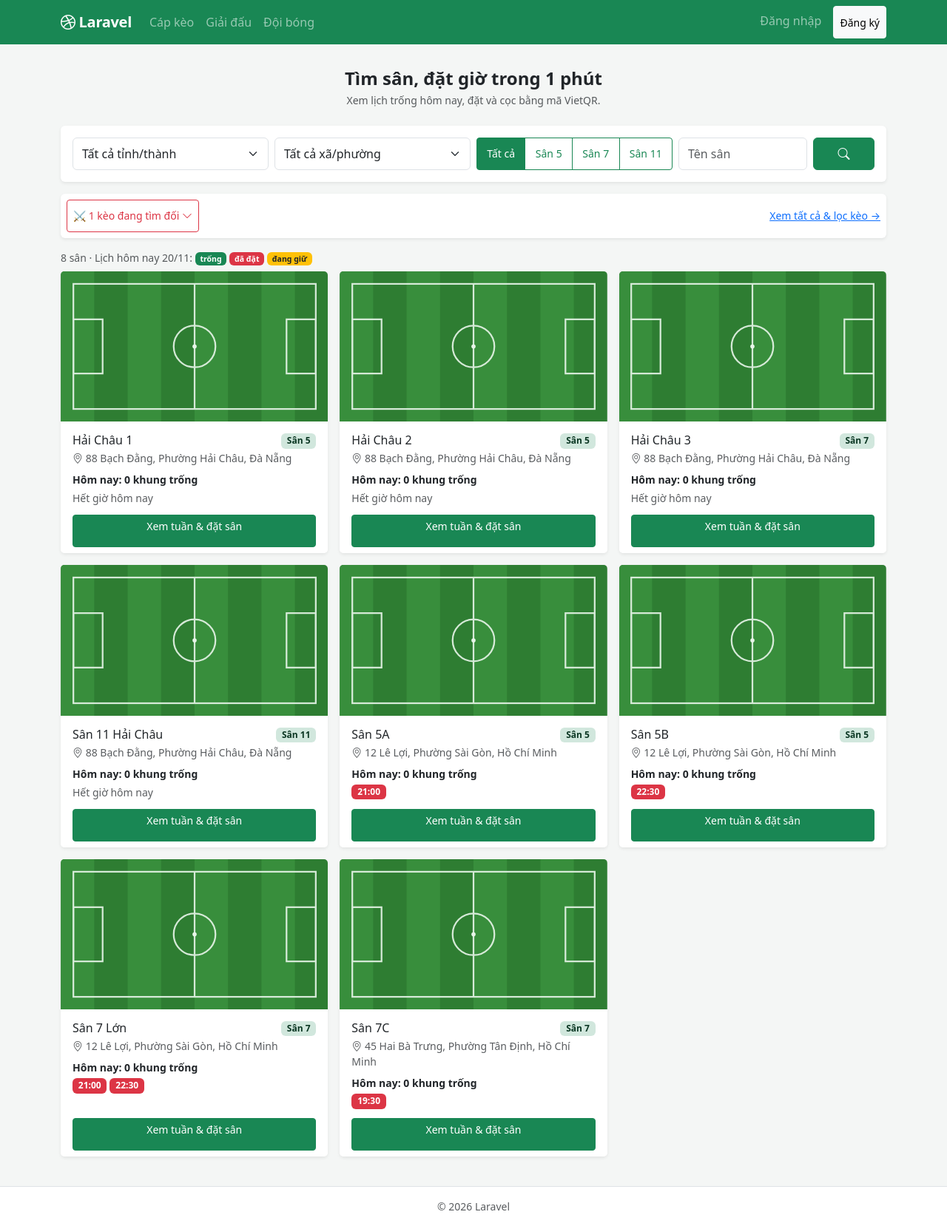
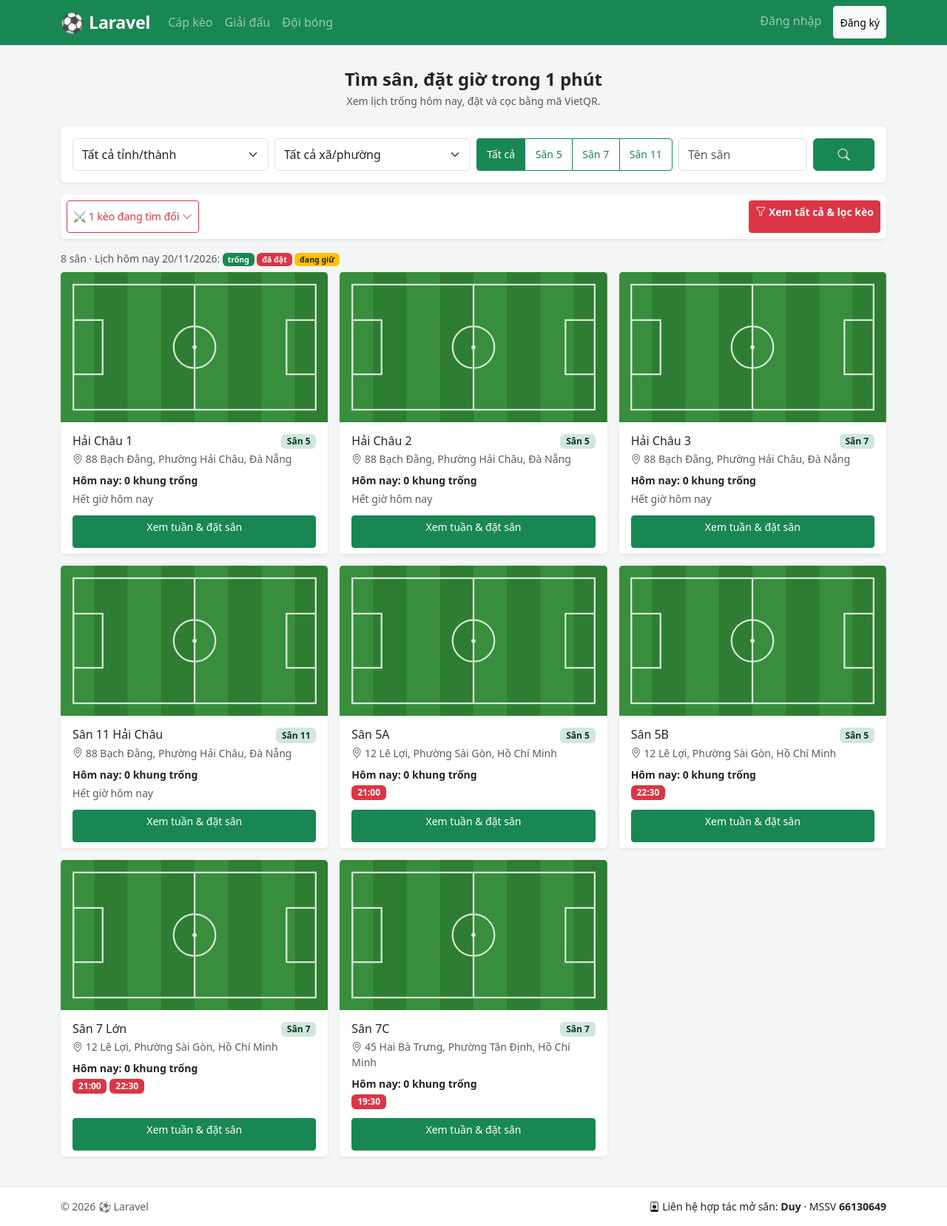
Before and after one commit to duy-2708/dat-san, a Laravel app: page / in a window 1280 px wide. Shown: the whole page at 74% size. Run offline with Laravel 12, Linux system fonts and the light colour scheme; data comes from the database, SQL or seed files in the repository; data that the repository does not hold is empty; parts of the project's set-up code (start-up, migrations or seed data) failed here and were passed over.

Commit message:
Bo sung 9E: logo trai banh, ngay dd/mm/yyyy toan bo, footer lien he Duy, nut xem va loc keo tren trang chu

```diff
--- a/app/Notifications/KhachBaoDaChuyen.php
+++ b/app/Notifications/KhachBaoDaChuyen.php
@@ -30,7 +30,7 @@ class KhachBaoDaChuyen extends Notification
             ->greeting('Chào '.$notifiable->name.',')
             ->line('Khách **'.$d->tenNguoiDat().'** báo đã chuyển **'.$tien.'** với nội dung **'.$d->ma_don.'**.')
             ->line('Sân '.$d->san->ten.' · '.\Carbon\Carbon::parse($d->ngay)->format('d/m/Y').' · '.$d->khungGioNhan().'.')
-            ->line('Mở app ngân hàng kiểm tra rồi bấm **Đã nhận cọc** hoặc **Không thấy tiền**. Giữ chỗ tới '.$d->giu_cho_den->format('H:i d/m').', quá giờ đơn tự huỷ.')
+            ->line('Mở app ngân hàng kiểm tra rồi bấm **Đã nhận cọc** hoặc **Không thấy tiền**. Giữ chỗ tới '.$d->giu_cho_den->format('H:i d/m/Y').', quá giờ đơn tự huỷ.')
             ->action('Xem đơn chờ duyệt', route('quan-ly.dat-san.index', ['trang_thai' => 'cho_thanh_toan']));
     }
 }
--- a/app/Services/KeoService.php
+++ b/app/Services/KeoService.php
@@ -523,7 +523,7 @@ class KeoService
             ->get()
             ->first(fn (Keo $k) => $k->batDauLuc()->lt($kt) && $bd->lt($k->ketThucLuc()));
         if ($trung) {
-            $this->loi($doi->ten.' đã có kèo #'.$trung->id.' lúc '.$trung->batDauLuc()->format('H:i d/m').' trùng giờ này.');
+            $this->loi($doi->ten.' đã có kèo #'.$trung->id.' lúc '.$trung->batDauLuc()->format('H:i d/m/Y').' trùng giờ này.');
         }
     }
 
--- a/resources/views/giai-dau/_bang.blade.php
+++ b/resources/views/giai-dau/_bang.blade.php
@@ -26,7 +26,7 @@
                 @php $xong = $t->trang_thai === 'da_xong'; $sua = ! empty($choSua) && $g->trang_thai === 'dang_dien_ra'; @endphp
                 <div class="border rounded p-2 mb-2 {{ $xong ? 'bg-light' : 'bg-white' }}">
                     <div class="d-flex justify-content-between small text-muted mb-1">
-                        <span>{{ $t->thoi_gian?->format('d/m H:i') ?? 'Chưa xếp giờ' }}</span>
+                        <span>{{ $t->thoi_gian?->format('d/m/Y H:i') ?? 'Chưa xếp giờ' }}</span>
                         <span class="badge {{ $xong ? 'bg-success' : 'bg-secondary' }}">{{ $xong ? 'Đã xong' : 'Chưa đá' }}</span>
                     </div>
                     @if ($sua && (! $xong || request('sua') == $t->id))
--- a/resources/views/giai-dau/index.blade.php
+++ b/resources/views/giai-dau/index.blade.php
@@ -10,7 +10,7 @@
             <span class="badge {{ ['mo_dang_ky' => 'bg-success', 'dang_dien_ra' => 'bg-primary', 'ket_thuc' => 'bg-secondary'][$g->trang_thai] ?? 'bg-dark' }}">{{ \App\Models\GiaiDau::TRANG_THAI[$g->trang_thai] }}</span>
             <h2 class="h6 mt-2 mb-1"><i class="bi bi-trophy text-warning"></i> {{ $g->ten }}</h2>
             <div class="small text-muted">{{ $g->chuSan->hoSoChuSan?->ten_co_so }} · Sân {{ $g->loai_san }} · {{ \App\Models\GiaiDau::THE_THUC[$g->the_thuc] }}</div>
-            <div class="small">{{ \Carbon\Carbon::parse($g->tu_ngay)->format('d/m') }} – {{ \Carbon\Carbon::parse($g->den_ngay)->format('d/m/Y') }}
+            <div class="small">{{ \Carbon\Carbon::parse($g->tu_ngay)->format('d/m/Y') }} – {{ \Carbon\Carbon::parse($g->den_ngay)->format('d/m/Y') }}
                 · {{ $g->doi_da_duyet_count }}/{{ $g->so_doi_toi_da }} đội
                 @if ($g->le_phi) · lệ phí {{ number_format($g->le_phi, 0, ',', '.') }}đ @endif</div>
         </div></a>
--- a/resources/views/giai-dau/show.blade.php
+++ b/resources/views/giai-dau/show.blade.php
@@ -9,7 +9,7 @@
         <span class="badge bg-success">{{ \App\Models\GiaiDau::TRANG_THAI[$g->trang_thai] }}</span>
         <h1 class="h4 mt-2 mb-1"><i class="bi bi-trophy text-warning"></i> {{ $g->ten }}</h1>
         <div class="small text-muted">Tổ chức: {{ $g->chuSan->hoSoChuSan?->ten_co_so }} · Sân {{ $g->loai_san }} · {{ \App\Models\GiaiDau::THE_THUC[$g->the_thuc] }}</div>
-        <div class="small">{{ \Carbon\Carbon::parse($g->tu_ngay)->format('d/m') }} – {{ \Carbon\Carbon::parse($g->den_ngay)->format('d/m/Y') }}
+        <div class="small">{{ \Carbon\Carbon::parse($g->tu_ngay)->format('d/m/Y') }} – {{ \Carbon\Carbon::parse($g->den_ngay)->format('d/m/Y') }}
             · tối đa {{ $g->so_doi_toi_da }} đội @if ($g->le_phi) · lệ phí {{ number_format($g->le_phi, 0, ',', '.') }}đ/đội @endif</div>
         @if ($g->mo_ta) <p class="small mt-2 mb-0" style="white-space: pre-line">{{ $g->mo_ta }}</p> @endif
         @auth
--- a/resources/views/keo/coc.blade.php
+++ b/resources/views/keo/coc.blade.php
@@ -6,7 +6,7 @@
 <div class="mx-auto text-center" style="max-width: 440px">
     <div class="card border-0 shadow-sm"><div class="card-body">
         <h1 class="h5">Cọc vào kèo #{{ $k->id }}</h1>
-        <div class="small text-muted mb-3">{{ $k->sanThuc()->ten }} · {{ $k->batDauLuc()->format('d/m') }} {{ $k->nhanGio() }}</div>
+        <div class="small text-muted mb-3">{{ $k->sanThuc()->ten }} · {{ $k->batDauLuc()->format('d/m/Y') }} {{ $k->nhanGio() }}</div>
 
         @if ($gd->trang_thai === 'cho_thanh_toan' && $qr)
             <div class="alert alert-warning py-2 small">Giữ chỗ tới <strong>{{ $tg->giu_cho_den?->format('H:i') }}</strong></div>
--- a/resources/views/keo/index.blade.php
+++ b/resources/views/keo/index.blade.php
@@ -86,7 +86,7 @@
                     @if ($nguoi) <i class="bi bi-person"></i> Người ra kèo: <strong class="text-body">{{ $nguoi->name }}</strong>{{ $doi && $doi->laDoiTruong($nguoi) ? ' (đội trưởng)' : '' }} · uy tín {{ $nguoi->diem_uy_tin }}
                     @else <i class="bi bi-shop"></i> Sân tạo, chờ đội vào @endif
                 </div>
-                <div><i class="bi bi-calendar-event"></i> <strong>{{ $k->batDauLuc()->format('d/m') }} · {{ $k->nhanGio() }}</strong> · {{ $san->tenHienThi() }} · sân {{ $san->loai_san }}</div>
+                <div><i class="bi bi-calendar-event"></i> <strong>{{ $k->batDauLuc()->format('d/m/Y') }} · {{ $k->nhanGio() }}</strong> · {{ $san->tenHienThi() }} · sân {{ $san->loai_san }}</div>
                 <div class="text-muted"><i class="bi bi-geo-alt"></i> {{ $san->diaChiDayDu() }}</div>
                 <div class="mt-1">
                     @if ($k->laDoiDau())
--- a/resources/views/keo/show.blade.php
+++ b/resources/views/keo/show.blade.php
@@ -50,7 +50,7 @@
 
         @if ($keo->trang_thai === 'cho_coc')
             <div class="alert alert-warning small py-2 mt-3 mb-0"><i class="bi bi-lock"></i> <strong>Đã chốt kèo, sân đã được giữ.</strong>
-                Mỗi đội cọc {{ $tien($keo->coc_moi_ben) }} trước <strong>{{ $keo->han_coc_luc->format('H:i d/m') }}</strong>.
+                Mỗi đội cọc {{ $tien($keo->coc_moi_ben) }} trước <strong>{{ $keo->han_coc_luc->format('H:i d/m/Y') }}</strong>.
                 Đội không cọc kịp: kèo huỷ, đội đó bị trừ uy tín, đội đã cọc được hoàn tiền.</div>
         @endif
         @if (! $keo->cong_khai && ($keo->laDaiDien($u ?? new \App\Models\User) || $laSan))
@@ -217,7 +217,7 @@
     @if ($keo->laDoiDau() && $daToiGio && in_array($keo->trang_thai, ['da_chot', 'cho_xac_nhan', 'tranh_chap'], true))
         <div class="card border-0 shadow-sm mb-3"><div class="card-body">
             <h2 class="h6">Kết quả trận</h2>
-            <p class="small text-muted mb-2">Hạn xác nhận: <strong>{{ $keo->han_xac_nhan_luc->format('H:i d/m') }}</strong>. Hai bên báo khớp nhau thì kèo hoàn tất; bấm nhầm thì báo lại.</p>
+            <p class="small text-muted mb-2">Hạn xác nhận: <strong>{{ $keo->han_xac_nhan_luc->format('H:i d/m/Y') }}</strong>. Hai bên báo khớp nhau thì kèo hoàn tất; bấm nhầm thì báo lại.</p>
             @if ($laDaiDien)
                 <form method="POST" action="{{ route('keo.ket-qua', $keo) }}" class="d-flex flex-wrap gap-2">@csrf
                     @foreach (\App\Models\Keo::KET_QUA as $ma => $nhan)
--- a/resources/views/khach/tai-khoan.blade.php
+++ b/resources/views/khach/tai-khoan.blade.php
@@ -39,7 +39,7 @@
             <div class="card border-0 shadow-sm mb-2">
                 <div class="card-body py-2 d-flex justify-content-between align-items-center gap-2">
                     <div>
-                        <div class="fw-semibold">{{ \Carbon\Carbon::parse($d->ngay)->format('d/m') }} · {{ $d->khungGioNhan() }} — {{ $d->san->ten }}</div>
+                        <div class="fw-semibold">{{ \Carbon\Carbon::parse($d->ngay)->format('d/m/Y') }} · {{ $d->khungGioNhan() }} — {{ $d->san->ten }}</div>
                         <div class="small text-muted">{{ $d->ma_don }} · {{ $d->san->diaChiDayDu() }}</div>
                         <div class="small">
                             <span class="badge bg-{{ $mauTt[$d->trang_thai] }}">{{ \App\Models\DatSan::TRANG_THAI[$d->trang_thai] }}</span>
@@ -70,7 +70,7 @@
             <div class="list-group shadow-sm mb-2">
                 @foreach ($keoCuaToi as $k)
                     <a href="{{ route('keo.show', ['keo' => $k, 'ma' => $k->cong_khai ? null : $k->ma_moi]) }}" class="list-group-item list-group-item-action small d-flex justify-content-between">
-                        <span>⚔ {{ $k->batDauLuc()->format('d/m') }} · {{ $k->nhanGio() }} — {{ $k->sanThuc()->ten }}
+                        <span>⚔ {{ $k->batDauLuc()->format('d/m/Y') }} · {{ $k->nhanGio() }} — {{ $k->sanThuc()->ten }}
                             · {{ $k->doiA?->ten ?? '?' }} vs {{ $k->doiB?->ten ?? '...' }}</span>
                         <span class="badge bg-secondary">{{ \App\Models\Keo::TRANG_THAI[$k->trang_thai] }}</span>
                     </a>
--- a/resources/views/layouts/app.blade.php
+++ b/resources/views/layouts/app.blade.php
@@ -10,7 +10,9 @@
     <link href="https://cdn.jsdelivr.net/npm/bootstrap-icons@1.11.3/font/bootstrap-icons.min.css" rel="stylesheet">
     <style>
         body { background: #f4f6f5; }
-        .navbar-brand { font-weight: 700; letter-spacing: -.3px; }
+        .navbar-brand { font-weight: 800; font-size: 1.45rem; letter-spacing: -.3px; display: flex; align-items: center; gap: .4rem; }
+        .navbar-brand .bong { font-size: 1.6rem; line-height: 1; display: inline-block; transition: transform .6s; }
+        .navbar-brand:hover .bong { transform: rotate(360deg); }
         .the-form { max-width: 440px; }
         .btn, .form-control, .form-select { min-height: 44px; } /* vùng chạm đủ lớn trên điện thoại */
     </style>
@@ -19,7 +21,7 @@
 <body class="d-flex flex-column min-vh-100">
 <nav class="navbar navbar-expand-lg navbar-dark bg-success sticky-top">
     <div class="container">
-        <a class="navbar-brand" href="{{ route('trang-chu') }}"><i class="bi bi-dribbble"></i> {{ config('app.name') }}</a>
+        <a class="navbar-brand" href="{{ route('trang-chu') }}"><span class="bong">⚽</span> <span>{{ config('app.name') }}</span></a>
         <button class="navbar-toggler" type="button" data-bs-toggle="collapse" data-bs-target="#menuChinh" aria-label="Mở menu">
             <span class="navbar-toggler-icon"></span>
         </button>
@@ -91,8 +93,11 @@
     @yield('content')
 </main>
 
-<footer class="py-3 text-center text-muted small border-top bg-white">
-    © {{ date('Y') }} {{ config('app.name') }}
+<footer class="py-3 border-top bg-white small">
+    <div class="container d-flex flex-wrap justify-content-between align-items-center gap-2">
+        <span class="text-muted">© {{ date('Y') }} ⚽ {{ config('app.name') }}</span>
+        <span><i class="bi bi-person-badge"></i> Liên hệ hợp tác mở sân: <strong>Duy</strong> · MSSV <strong>66130649</strong></span>
+    </div>
 </footer>
 
 <script src="https://cdn.jsdelivr.net/npm/bootstrap@5.3.3/dist/js/bootstrap.bundle.min.js"></script>
--- a/resources/views/partials/lich-tuan.blade.php
+++ b/resources/views/partials/lich-tuan.blade.php
@@ -22,7 +22,7 @@
 @endphp
 <div class="d-flex align-items-center justify-content-between mb-2">
     <a href="{{ $url }}?tu={{ $truoc->toDateString() }}" class="btn btn-sm btn-outline-secondary {{ $cheDo === 'khach' && $tu->lte(today()) ? 'disabled' : '' }}"><i class="bi bi-chevron-left"></i></a>
-    <span class="small fw-semibold">{{ $tu->format('d/m') }} – {{ $tu->copy()->addDays(6)->format('d/m/Y') }}</span>
+    <span class="small fw-semibold">{{ $tu->format('d/m/Y') }} – {{ $tu->copy()->addDays(6)->format('d/m/Y') }}</span>
     <a href="{{ $url }}?tu={{ $sau->toDateString() }}" class="btn btn-sm btn-outline-secondary"><i class="bi bi-chevron-right"></i></a>
 </div>
 
@@ -32,7 +32,7 @@
         <li class="nav-item flex-shrink-0">
             <button class="nav-link px-3 py-1 text-center {{ $i === 0 ? 'active' : '' }}" data-bs-toggle="pill" data-bs-target="#ngay{{ $i }}" type="button" style="min-width: 64px">
                 <div class="small">{{ $n['ngay']->isToday() ? 'Hôm nay' : $thu[$n['ngay']->dayOfWeek] }}</div>
-                <div class="fw-bold">{{ $n['ngay']->format('d/m') }}</div>
+                <div class="fw-bold">{{ $n['ngay']->format('d/m/Y') }}</div>
                 <div class="small {{ $i === 0 ? '' : 'text-muted' }}" style="font-size:.7rem">{{ $conTrong }} trống</div>
             </button>
         </li>
@@ -105,7 +105,7 @@
                             <button type="button" class="btn btn-sm btn-outline-success w-100 mt-1" data-bs-toggle="modal" data-bs-target="#modalTaiCho"
                                     data-ngay="{{ $n['ngay']->toDateString() }}" data-khung="{{ $k->id }}"
                                     data-thoi-luong='@json(collect($k->cacThoiLuong($dongPhut))->map(fn ($p) => ['p' => $p, 'nhan' => $nhanPhut($p).' · '.$tien($k->giaTheoPhut($p)).'đ', 'chon' => $p === $k->soPhut()]))'
-                                    data-nhan="{{ $n['ngay']->format('d/m') }} {{ $k->nhan() }}">+ Đặt tại chỗ</button>
+                                    data-nhan="{{ $n['ngay']->format('d/m/Y') }} {{ $k->nhan() }}">+ Đặt tại chỗ</button>
                             <a href="{{ route('keo.tao-truoc', ['san' => $san->id, 'ngay' => $n['ngay']->toDateString(), 'khung' => $k->id]) }}"
                                class="btn btn-sm btn-outline-danger w-100 mt-1">⚔ Mở ô cáp kèo</a>
                         @elseif ($don)
--- a/resources/views/quan-ly/dat-san/index.blade.php
+++ b/resources/views/quan-ly/dat-san/index.blade.php
@@ -17,7 +17,7 @@
         <div class="card-body py-2">
             <div class="d-flex flex-wrap justify-content-between gap-2">
                 <div>
-                    <div class="fw-semibold">{{ \Carbon\Carbon::parse($d->ngay)->format('d/m') }} · {{ $d->khungGioNhan() }} — {{ $d->san->ten }}</div>
+                    <div class="fw-semibold">{{ \Carbon\Carbon::parse($d->ngay)->format('d/m/Y') }} · {{ $d->khungGioNhan() }} — {{ $d->san->ten }}</div>
                     <div class="small">{{ $d->tenNguoiDat() }} · <a href="tel:{{ $d->sdtNguoiDat() }}">{{ $d->sdtNguoiDat() }}</a></div>
                     <div class="small">Nội dung CK: <strong class="font-monospace">{{ $d->ma_don }}</strong> · Cọc <strong>{{ $tien($d->tien_coc) }}</strong>
                         · giữ tới {{ $d->giu_cho_den?->format('H:i') }}</div>
@@ -83,7 +83,7 @@
     <div class="list-group shadow-sm mb-3">
         @foreach ($keoXuLy as $k)
             <a href="{{ route('keo.show', $k) }}" class="list-group-item list-group-item-action small d-flex justify-content-between">
-                <span>Kèo #{{ $k->id }} · {{ \Carbon\Carbon::parse($k->datSan->ngay)->format('d/m') }} {{ $k->datSan->khungGioNhan() }} — {{ $k->datSan->san->ten }}</span>
+                <span>Kèo #{{ $k->id }} · {{ \Carbon\Carbon::parse($k->datSan->ngay)->format('d/m/Y') }} {{ $k->datSan->khungGioNhan() }} — {{ $k->datSan->san->ten }}</span>
                 <span class="badge bg-{{ $k->trang_thai === 'tranh_chap' ? 'danger' : 'warning text-dark' }}">{{ \App\Models\Keo::TRANG_THAI[$k->trang_thai] }}</span>
             </a>
         @endforeach
@@ -97,7 +97,7 @@
         <div class="card border-0 shadow-sm mb-2 border-start border-danger border-4">
             <div class="card-body py-2 d-flex flex-wrap justify-content-between gap-2 align-items-center">
                 <div class="small">
-                    <strong>{{ $d->ma_don }}</strong> · {{ \Carbon\Carbon::parse($d->ngay)->format('d/m') }} {{ $d->khungGioNhan() }} — {{ $d->san->ten }}<br>
+                    <strong>{{ $d->ma_don }}</strong> · {{ \Carbon\Carbon::parse($d->ngay)->format('d/m/Y') }} {{ $d->khungGioNhan() }} — {{ $d->san->ten }}<br>
                     Hoàn <strong>{{ $tien($d->tien_coc) }}</strong> cho {{ $d->tenNguoiDat() }} ({{ $d->sdtNguoiDat() }}) · Lý do: {{ $d->ly_do_huy }}
                 </div>
                 <form method="POST" action="{{ route('quan-ly.dat-san.da-hoan', $d) }}">@csrf @method('PATCH')
--- a/resources/views/trang-chu.blade.php
+++ b/resources/views/trang-chu.blade.php
@@ -44,7 +44,7 @@
         <div class="d-flex flex-wrap justify-content-between align-items-center gap-2">
             <button class="btn btn-sm btn-outline-danger" type="button" data-bs-toggle="collapse" data-bs-target="#keoMoi" aria-expanded="{{ $moSan ? 'true' : 'false' }}">
                 ⚔ {{ $soKeoMo }} kèo đang tìm đối{{ $moSan ? ' trong tỉnh đã chọn' : '' }} <i class="bi bi-chevron-down"></i></button>
-            <a href="{{ route('keo.index', array_filter(['tinh' => $loc['tinh'] ?? null])) }}" class="small">Xem tất cả & lọc kèo →</a>
+            <a href="{{ route('keo.index', array_filter(['tinh' => $loc['tinh'] ?? null])) }}" class="btn btn-sm btn-danger fw-semibold"><i class="bi bi-funnel"></i> Xem tất cả & lọc kèo</a>
         </div>
         <div class="collapse {{ $moSan ? 'show' : '' }}" id="keoMoi">
             <div class="row g-2 mt-1">
@@ -55,7 +55,7 @@
                             <img src="{{ $k->doiA?->logoUrl() ?? 'https://ui-avatars.com/api/?background=dc3545&color=fff&name='.urlencode($sk->ten) }}" width="40" height="40" class="rounded-circle object-fit-cover flex-shrink-0" alt="">
                             <span class="small text-break">
                                 <strong>{{ $k->laDoiDau() ? ($k->doiA?->ten ?? 'Ô kèo của sân').' ⚔ chờ đối thủ' : 'Ghép lẻ · cần '.$k->so_nguoi_can.' người' }}</strong><br>
-                                {{ $k->batDauLuc()->format('d/m') }} {{ $k->nhanGio() }} · <span class="text-muted">{{ $sk->ten }}</span>
+                                {{ $k->batDauLuc()->format('d/m/Y') }} {{ $k->nhanGio() }} · <span class="text-muted">{{ $sk->ten }}</span>
                             </span>
                         </a>
                     </div>
@@ -65,7 +65,7 @@
     </div>
 @endif
 
-<div class="small text-muted mb-2">{{ $sans->total() }} sân · Lịch hôm nay {{ today()->format('d/m') }}:
+<div class="small text-muted mb-2">{{ $sans->total() }} sân · Lịch hôm nay {{ today()->format('d/m/Y') }}:
     <span class="badge bg-success">trống</span> <span class="badge bg-danger">đã đặt</span> <span class="badge bg-warning text-dark">đang giữ</span></div>
 
 <div class="row g-3">
```
